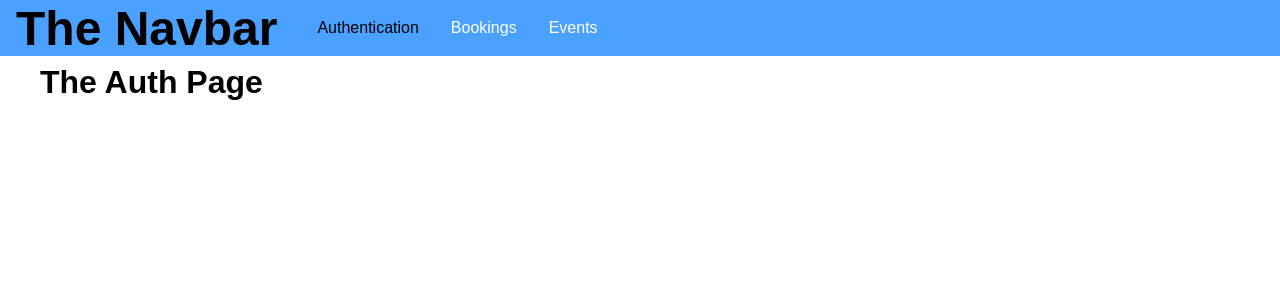
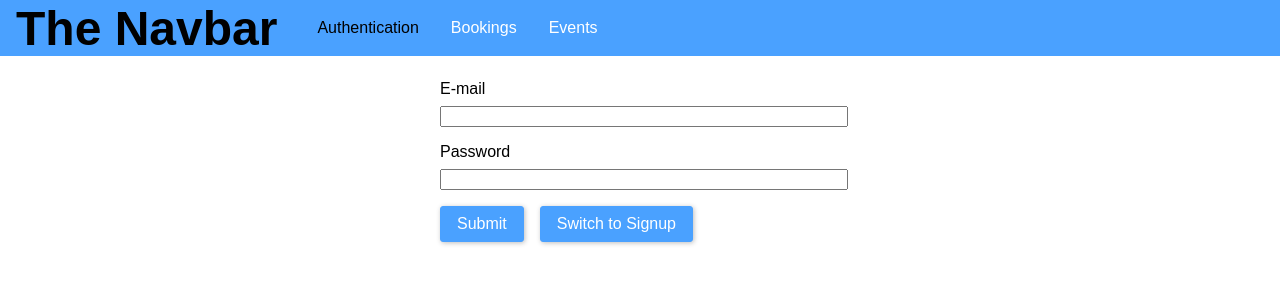
Before and after one commit to CaNopyEU/school_app, a React (Create React App) app in the folder frontend/: page /auth in a window 1280 px wide. Shown: the top 300 px of the page. Built offline with nearby package versions, Linux system fonts and the light colour scheme; the HTML template or start-up script is replaced by a standard one.

Commit message:
lection no.13: adding sign up

```diff
--- a/frontend/src/App.js
+++ b/frontend/src/App.js
@@ -1,4 +1,4 @@
-import React, {Component} from 'react';
+import React from 'react';
 import {BrowserRouter, Route, Redirect, Switch} from 'react-router-dom';
 
 import AuthPage from "./pages/Auth";
--- a/frontend/src/components/Navigation/MainNavigation.css
+++ b/frontend/src/components/Navigation/MainNavigation.css
@@ -34,6 +34,7 @@
     text-decoration: none;
     color: white;
 }
+
 .main-navigation__items a:hover,
 .main-navigation__items a:active,
 .main-navigation__items a.active {
--- /dev/null
+++ b/frontend/src/pages/Auth.css
@@ -0,0 +1,37 @@
+.auth-form {
+    width: 25rem;
+    max-width: 80%;
+    margin: 5rem auto;
+}
+
+.form-control label,
+.form-control input {
+    width: 100%;
+    display: block;
+}
+
+.form-control label {
+    margin-bottom: 0.5rem;
+}
+
+.form-control {
+    margin-bottom: 1rem;
+}
+
+.form-actions button {
+    background: #4aa1ff;
+    font: inherit;
+    border: 1px solid #4aa1ff;
+    border-radius: 3px;
+    padding: 0.5rem 1rem;
+    margin-right: 1rem;
+    box-shadow: 1px 1px 5px rgba(0, 0, 0, 0.26);
+    color: white;
+    cursor: pointer;
+}
+
+.form-actions button:hover,
+.form-actions button:active {
+    background: #356fff;
+    border-color: #356fff;
+}
--- a/frontend/src/pages/Auth.js
+++ b/frontend/src/pages/Auth.js
@@ -1,11 +1,101 @@
-import React, { Component } from "react";
+import React, {Component} from "react";
+
+import './Auth.css';
 
 class AuthPage extends Component {
-    render() {
-        return (
-            <h1>The Auth Page</h1>
-        );
+    state = {
+        isLogin: true
     }
-}
 
-export default AuthPage;
+    constructor(props) {
+        super(props);
+        this.emailEl = React.createRef();
+        this.passwordEl = React.createRef();
+    }
+
+    switchModeHandler = () => {
+        this.setState(prevState => {
+            return {isLogin: !prevState.isLogin}
+        })
+    }
+
+    submitHandler = (event) => {
+        event.preventDefault();
+        const email = this.emailEl.current.value;
+        const password = this.passwordEl.current.value;
+
+        if (email.trim().length === 0 || password.trim().length === 0) {
+            return;
+        }
+
+        let requestBody = {
+            query: `
+                query {
+                    login(email: "${email}", password: "${password}") {
+                        userId
+                        token
+                        tokenExpiration
+                    }
+                }
+            `
+        };
+
+        if (!this.state.isLogin) {
+            requestBody = {
+                query: `
+                    mutation {
+                        createUser(userInput: {email: "${email}", password: "${password}"}) {
+                            _id
+                            email
+                        }
+                    }
+                `
+            };
+        }
+
+            fetch('http://localhost:8000/api', {
+                method: 'POST',
+                body: JSON.stringify(requestBody),
+                headers: {
+                    'Content-Type': 'application/json'
+                }
+            }).then(res => {
+                if (res.status !== 200 && res.status !== 201) {
+                    throw new Error('Failed!');
+                }
+                return res.json();
+            })
+                .then(resData => {
+                    console.log(resData);
+                })
+                .catch(err => {
+                    console.log(err);
+                });
+        }
+        ;
+
+        render()
+        {
+            return (
+                <form className="auth-form" onSubmit={this.submitHandler}>
+                    <div className="form-control">
+                        <label htmlFor="email">E-mail</label>
+                        <input type="email" id="email" ref={this.emailEl}/>
+                    </div>
+                    <div className="form-control">
+                        <label htmlFor="password">Password</label>
+                        <input type="password" id="password" ref={this.passwordEl}/>
+                    </div>
+                    <div className="form-actions">
+                        <button type="input">Submit</button>
+                        <button type="button" onClick={this.switchModeHandler}>Switch
+                            to {this.state.isLogin ? 'Signup' : 'Login'}</button>
+                    </div>
+                </form>
+            );
+        }
+    }
+
+    export
+    default
+    AuthPage;
```
Also changed, not shown: 1 other file (tests, documents, lock files or other folders).
